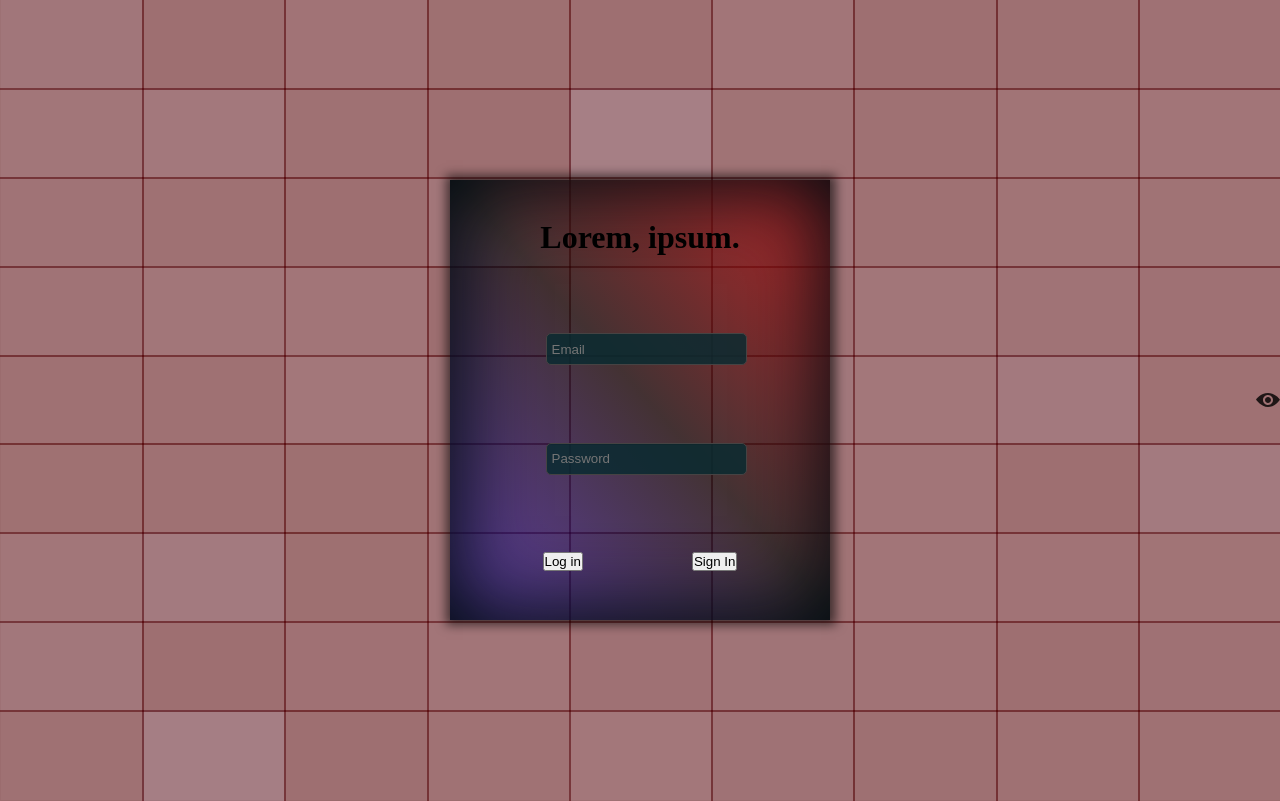
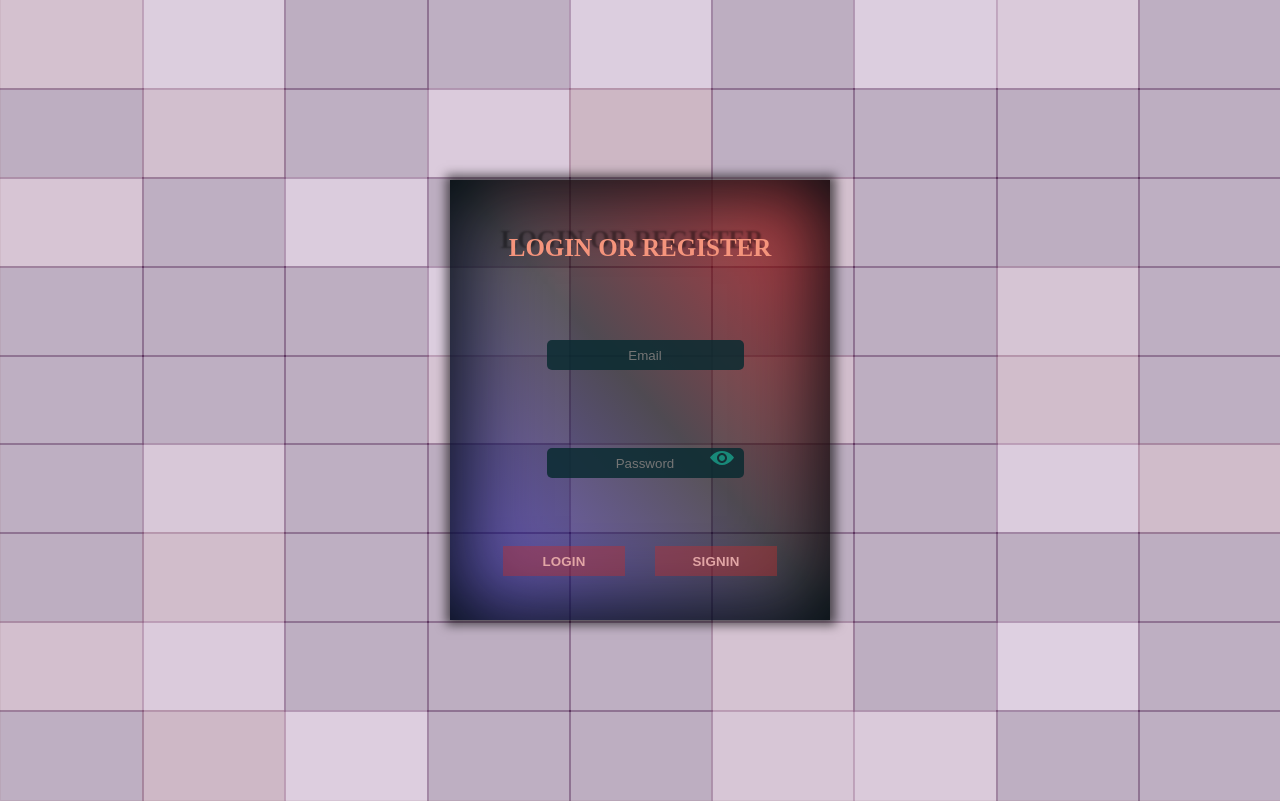
Before and after one commit to tr1pless/jws-auth, a React (Create React App) app in the folder client/: page / in a window 1280 px wide. Built offline with nearby package versions, Linux system fonts and the light colour scheme; no server answers.

Commit message:
login page and todo styles added

```diff
--- a/client/src/App.tsx
+++ b/client/src/App.tsx
@@ -10,18 +10,32 @@ import { Background } from './components/Background/Background'
 
 const App: FC = () => {
   const { store } = useContext(Context)
-  const [loading, setLoading] = useState(store.isLoading)
+  const [user, setUser] = useState(store.user)
+
+  useEffect(() => {
+    if (!store.isLoading) {
+      setUser(store.user)
+    }
+  }, [])
 
   useEffect(() => {
     if (store.todoListArray.length < 1) {
       store.todoList()
     }
   }, [store.todoListArray.length])
+
   useEffect(() => {
     if (localStorage.getItem('token')) {
       store.checkAuth()
     }
   }, [])
+
+  useEffect(() => {
+    if (!user) {
+      console.log('user error', store.user)
+      window.location.reload()
+    }
+  }, [user])
 
   if (store.isLoading) {
     return (
--- a/client/src/components/Background/background.module.css
+++ b/client/src/components/Background/background.module.css
@@ -17,7 +17,7 @@
     '. . . . . . . . . '
     '. . . . . . . . . '
     '. . . . . . . . . ';
-  max-height: 100vh;
+  min-height: 100vh;
   max-width: 100vw;
   margin: auto auto;
   padding: 0;
--- a/client/src/components/Header/Header.tsx
+++ b/client/src/components/Header/Header.tsx
@@ -1,6 +1,7 @@
 import React, { FC, useContext, useEffect, useState } from 'react'
 import { Context } from '../../index'
 import { observer } from 'mobx-react-lite'
+import s from './header.module.css'
 
 const Header: FC = () => {
   const { store } = useContext(Context)
@@ -11,9 +12,8 @@ const Header: FC = () => {
   }, [time])
 
   return (
-    <div>
-      <button onClick={() => store.logout()}>Выйти</button>
-      <div>
+    <div className={s.header}>
+      <div className={s.timeWrp}>
         <p>
           {time.toLocaleDateString('en-GB', {
             day: 'numeric',
@@ -29,6 +29,18 @@ const Header: FC = () => {
           })}
         </p>
       </div>
+      <button className={s.exitBtn} onClick={() => store.logout()}>
+        <svg
+          className={s.exitIcon}
+          width='24'
+          height='24'
+          xmlns='http://www.w3.org/2000/svg'
+          fillRule='evenodd'
+          clipRule='evenodd'
+        >
+          <path d='M11 21h8.033v-2l1-1v4h-9.033v2l-10-3v-18l10-3v2h9.033v5l-1-1v-3h-8.033v18zm-1 1.656v-21.312l-8 2.4v16.512l8 2.4zm11.086-10.656l-3.293-3.293.707-.707 4.5 4.5-4.5 4.5-.707-.707 3.293-3.293h-9.053v-1h9.053z' />
+        </svg>
+      </button>
     </div>
   )
 }
--- /dev/null
+++ b/client/src/components/Header/header.module.css
@@ -0,0 +1,41 @@
+.header {
+  position: absolute;
+  top: 0;
+  left: 0;
+  width: 100%;
+  height: 40px;
+  display: flex;
+  justify-content: flex-end;
+  align-items: center;
+  flex-direction: row;
+  background: linear-gradient(
+    180deg,
+    rgb(19 12 84 / 50%) 21%,
+    rgb(66 5 5 / 26%) 69%
+  );
+  color: #f8f7fd;
+  font-size: 17px;
+}
+
+.timeWrp {
+  display: flex;
+  flex-direction: row;
+  justify-content: space-between;
+  align-items: center;
+  width: 20%;
+  margin: 0;
+}
+.exitIcon {
+  fill: #d1e7ee;
+}
+.exitBtn {
+  border: none;
+  background: none;
+  margin: 0 15px;
+  padding: 7px 0 0;
+  transition: 0.5s;
+}
+
+.exitBtn:hover {
+  transform: scale(1.2);
+}
--- a/client/src/components/LoginForm/LoginForm.tsx
+++ b/client/src/components/LoginForm/LoginForm.tsx
@@ -7,7 +7,6 @@ const LoginForm: FC = () => {
   const [email, setEmail] = useState<string>('')
   const [password, setPassword] = useState<string>('')
   const [show, setShow] = useState(false)
-  const handleClick = () => setShow(!show)
   const { store } = useContext(Context)
 
   function handleEnter(event: React.KeyboardEvent<HTMLDivElement>) {
@@ -15,12 +14,13 @@ const LoginForm: FC = () => {
       store.login(email, password)
     }
   }
+  const handleShow = () => setShow(!show)
 
   return (
     <>
       <div className='container'>
         <div onKeyDown={(event) => handleEnter(event)} className={s.loginform}>
-          <h1 className={s.loginform__title}>Lorem, ipsum.</h1>
+          <h1 className={s.loginform__title}>Login or register</h1>
 
           <div className={s.inputWrp}>
             <input
@@ -39,9 +39,21 @@ const LoginForm: FC = () => {
               type={show ? `text` : `password`}
               placeholder='Password'
             ></input>
-            <button className={s.showBtn} onClick={handleClick}>
+            <button className={s.showBtn} onClick={handleShow}>
               <svg
-                style={{ opacity: '0.8' }}
+                style={
+                  show
+                    ? {
+                        transition: 'all 0.5s',
+                        opacity: '0.8',
+                        fill: '#ac8ab5',
+                      }
+                    : {
+                        transition: 'all 0.5s',
+                        opacity: '0.8',
+                        fill: '#19a08b',
+                      }
+                }
                 xmlns='http://www.w3.org/2000/svg'
                 width='24'
                 height='24'
@@ -53,16 +65,16 @@ const LoginForm: FC = () => {
           </div>
           <div className={s.logsigWrp}>
             <button
-              className={s.loginform__login}
+              className={`${s.loginform__login} ${s.formBtn}`}
               onClick={() => store.login(email, password)}
             >
-              Log in
+              <span>LogIn</span>
             </button>
             <button
-              className={s.loginform__signin}
+              className={`${s.loginform__signin} ${s.formBtn}`}
               onClick={() => store.registration(email, password)}
             >
-              Sign In
+              <span>SignIn</span>
             </button>
           </div>
         </div>
--- a/client/src/components/LoginForm/loginform.module.css
+++ b/client/src/components/LoginForm/loginform.module.css
@@ -13,6 +13,14 @@
   );
   box-shadow: 1px 0px 78px 11px rgb(2 12 17) inset,
     1px 0px 10px 5px rgba(0, 0, 0, 0.59);
+}
+
+.loginform__title {
+  text-transform: uppercase;
+  margin-top: 20px;
+  font-size: 25px;
+  color: #f5947c;
+  text-shadow: -8px -8px 2px #00000066;
 }
 
 .passwordWrp {
@@ -31,11 +39,16 @@
   width: 100%;
   height: 30px;
   background: #092a30d6;
-  border: 1px solid #464343;
+  border: none;
   padding: 0 5px;
   border-radius: 5px;
   outline: none;
   color: #f59494;
+  transition: all 0.5s;
+}
+.loginform__input:focus,
+.loginform__input:focus {
+  background: #1c86755e;
 }
 
 input :focus {
@@ -50,3 +63,69 @@ input :focus {
   width: 80%;
   margin-bottom: 10px;
 }
+
+.inputWrp {
+  position: relative;
+}
+
+.formBtn {
+  background: none;
+  border: none;
+  height: 30px;
+  width: 40%;
+  color: #fff;
+  transition: all 0.3s;
+  position: relative;
+  text-transform: uppercase;
+  letter-spacing: 0.2px;
+  font-weight: 700;
+}
+span {
+  z-index: 2;
+  transition: 0.5s;
+}
+.formBtn span {
+  transition: all 0.3s;
+}
+.formBtn::before {
+  content: '';
+  position: absolute;
+  bottom: 0;
+  left: 0;
+  width: 100%;
+  height: 100%;
+  z-index: 1;
+  opacity: 0;
+  transition: all 0.3s;
+  border-top-width: 2px;
+  border-bottom-width: 2px;
+  border-top-style: solid;
+  border-bottom-style: solid;
+  border-top-color: rgba(2, 244, 224, 0.956);
+  border-bottom-color: rgba(2, 244, 224, 0.956);
+  transform: scale(0.1, 1);
+}
+.formBtn:hover span {
+  letter-spacing: 3px;
+  color: rgba(2, 244, 224, 0.956);
+  text-shadow: -4px -4px 2px #00000066;
+}
+.formBtn:hover::before {
+  opacity: 1;
+  transform: scale(1, 1);
+}
+.formBtn::after {
+  content: '';
+  position: absolute;
+  bottom: 0;
+  left: 0;
+  width: 100%;
+  height: 100%;
+  z-index: 1;
+  transition: all 0.3s;
+  background-color: #bd30306e;
+}
+.formBtn:hover::after {
+  opacity: 0;
+  transform: scale(0.1, 1);
+}
--- a/client/src/components/TodoList/TodoList.tsx
+++ b/client/src/components/TodoList/TodoList.tsx
@@ -1,6 +1,6 @@
 import React, { memo, useContext, useState, useEffect } from 'react'
 import { Context } from '../..'
-import s from '../InnerApp/innerApp.module.css'
+import s from './todoList.module.css'
 
 interface TodoItem {
   idItem: string
@@ -21,6 +21,7 @@ function TodoList() {
   const [time, setTime] = useState(new Date())
   const todoArray: any[] = store.todoListArray
   const [expired, setExpired]: any[] = useState([])
+  const [activeEls, setActiveEls]: any[] = useState([])
 
   const year = time.getFullYear()
   const month = time.getMonth() + 1
@@ -76,7 +77,7 @@ function TodoList() {
       setTimeout(() => {
         setTodoList([...todoArray])
         setRefresh(false)
-      }, 400)
+      }, 300)
     }
   }, [refresh])
 
@@ -93,14 +94,24 @@ function TodoList() {
     store.todoList()
   }
 
-  const deleteHandler = (e: any) => {
+  const deleteHandler = (id: string) => {
     setRefresh(true)
-    store.removeTodo(e.target.id)
+    store.removeTodo(id)
+    const result = todoList.filter((item: TodoItem) => item.idItem !== id)
+    setTodoList([...result])
     handleList()
+    if (result.length !== todoArray.length) {
+      store.updateTodoList(result)
+    }
   }
   const addHandler = () => {
     setRefresh(true)
     store.addTodo(title, description, deadline)
+    const newObj = [
+      { title: title, description: description, deadline: deadline },
+    ]
+    setTodoList([...todoList, ...newObj])
+
     handleList()
   }
   const dateToNumbers = (s: string) => {
@@ -108,6 +119,21 @@ function TodoList() {
     const result = s.replace(pattern, '')
     return result
   }
+
+  const handleActive = (e: any) => {
+    const match = activeEls.find(
+      (item: { id: string }) => item.id === e.target.id,
+    )
+    if (!match) {
+      setActiveEls([...activeEls, ...[{ id: e.target.id }]])
+    } else {
+      let arr = [...activeEls]
+      const result = arr.filter((item) => item.id !== e.target.id)
+      arr = [...result]
+      setActiveEls([...arr])
+    }
+  }
+
   return (
     <>
       <div className='container'>
@@ -119,16 +145,67 @@ function TodoList() {
                     <div
                       id={item.idItem}
                       key={item.idItem}
+                      // style={
+                      // activeEls.find(
+                      // (i: { id: string }) => i.id === item.idItem,
+                      // )
+                      // ? { transition: '1s' }
+                      // : { overflow: 'hidden', transition: '1s' }
+                      // }
                       className={s.todoList__item}
                     >
                       <button
+                        className={s.deleteItem}
                         id={item.idItem}
-                        onClick={(e) => deleteHandler(e)}
+                        onClick={() => deleteHandler(item.idItem)}
                       >
-                        X
+                        <svg
+                          id={item.idItem}
+                          xmlns='http://www.w3.org/2000/svg'
+                          width='24'
+                          height='19'
+                          viewBox='0 0 24 24'
+                        >
+                          <path d='M12 0c-6.627 0-12 5.373-12 12s5.373 12 12 12 12-5.373 12-12-5.373-12-12-12zm5.5 16.084l-1.403 1.416-4.09-4.096-4.102 4.096-1.405-1.405 4.093-4.092-4.093-4.098 1.405-1.405 4.088 4.089 4.091-4.089 1.416 1.403-4.092 4.087 4.092 4.094z' />
+                        </svg>
                       </button>
                       <h3>{item.title}</h3>
-                      <p>{item.description}</p>
+                      <p
+                        className={
+                          activeEls.find(
+                            (i: { id: string }) => i.id === item.idItem,
+                          )
+                            ? s.activeItem
+                            : s.disabledItem
+                        }
+                      >
+                        {item.description}
+                      </p>
+                      <button
+                        style={
+                          activeEls.find(
+                            (i: { id: string }) => i.id === item.idItem,
+                          )
+                            ? { transition: '1s', transform: 'rotate(180deg)' }
+                            : { overflow: 'hidden', transition: '1s' }
+                        }
+                        id={item.idItem}
+                        className={s.descriptionBtn}
+                        onClick={(e) => {
+                          handleActive(e)
+                        }}
+                      >
+                        <svg
+                          id={item.idItem}
+                          width='24'
+                          height='24'
+                          xmlns='http://www.w3.org/2000/svg'
+                          fillRule='evenodd'
+                          clipRule='evenodd'
+                        >
+                          <path d='M0 3l12 18 12-18h-24zm12 16.197l-10.132-15.197h20.263l-10.131 15.197' />
+                        </svg>
+                      </button>
                       <p
                         style={
                           item.expired ? { color: 'red' } : { color: 'black' }
@@ -144,18 +221,14 @@ function TodoList() {
           </div>
           <div className={s.todoList}></div>
           <div className={s.todoForm}>
+            <div className={s.todoElemsWrp}>
               <input
                 type='text'
                 value={title}
                 placeholder='title'
                 onChange={(e) => setTitle(e.target.value)}
               />
-            <input
-              type='textarea'
-              value={description}
-              placeholder='description'
-              onChange={(e) => setDescription(e.target.value)}
-            />
+
               <input
                 type='datetime-local'
                 value={deadline}
@@ -163,6 +236,14 @@ function TodoList() {
                 max='2025-12-31T00:00'
                 onChange={(e) => setDeadline(e.target.value)}
               ></input>
+            </div>
+            <textarea
+              className={s.descriptionInput}
+              rows={4}
+              value={description}
+              placeholder='description'
+              onChange={(e) => setDescription(e.target.value)}
+            />
             <button
               onClick={() => {
                 addHandler()
--- /dev/null
+++ b/client/src/components/TodoList/todoList.module.css
@@ -0,0 +1,64 @@
+.todoForm {
+  display: flex;
+  flex-direction: column;
+  align-items: center;
+  justify-content: center;
+}
+.todoList {
+  width: 500px;
+}
+.todoElemsWrp {
+}
+.descriptionInput,
+input {
+  margin: 10px 0 0;
+  position: relative;
+  resize: none;
+  border: 1px solid #965454ad;
+  width: 100%;
+  outline: none;
+  background: linear-gradient(135deg, #e0a78b61 0%, #85b7d1ba 100%);
+}
+input {
+  text-align: center;
+}
+textarea::placeholder {
+  position: absolute;
+  top: 35%;
+  left: 0;
+  right: 0;
+  text-align: center;
+  color: rgba(16, 16, 40, 0.495);
+}
+.deleteItem {
+  background: none;
+  border: none;
+  fill: #00000085;
+  transition: 0.4s;
+}
+.deleteItem:hover {
+  transform: scale(1.2);
+  fill: #911818ba;
+}
+.descriptionBtn {
+  background: none;
+  border: none;
+}
+
+.todoList__item {
+  overflow: hidden;
+  white-space: normal;
+  width: 100%;
+  transition: all 1s;
+  position: relative;
+}
+.activeItem {
+  transition: 2s;
+  opacity: 1;
+}
+.disabledItem {
+  position: absolute;
+  top: -100%;
+  transition: 1s;
+  opacity: 0;
+}
--- a/client/src/store/store.ts
+++ b/client/src/store/store.ts
@@ -32,6 +32,9 @@ export default class Store {
     this.refresh = bool
   }
 
+  updateTodoList(newArray: any[]) {
+    this.todoListArray = newArray
+  }
   async login(email: string, password: string) {
     try {
       const response = await AuthService.login(email, password)
@@ -43,6 +46,7 @@ export default class Store {
       console.log(e.response?.data?.message)
     }
   }
+
   async registration(email: string, password: string) {
     try {
       const response = await AuthService.registration(email, password)
@@ -121,6 +125,7 @@ export default class Store {
       }
     } catch (e: any) {
       console.log(e.response?.data?.message)
+      window.location.reload()
     }
   }
   async checkDeadline(id: string) {
```
Lines whose indentation alone changed are shown as unchanged.
